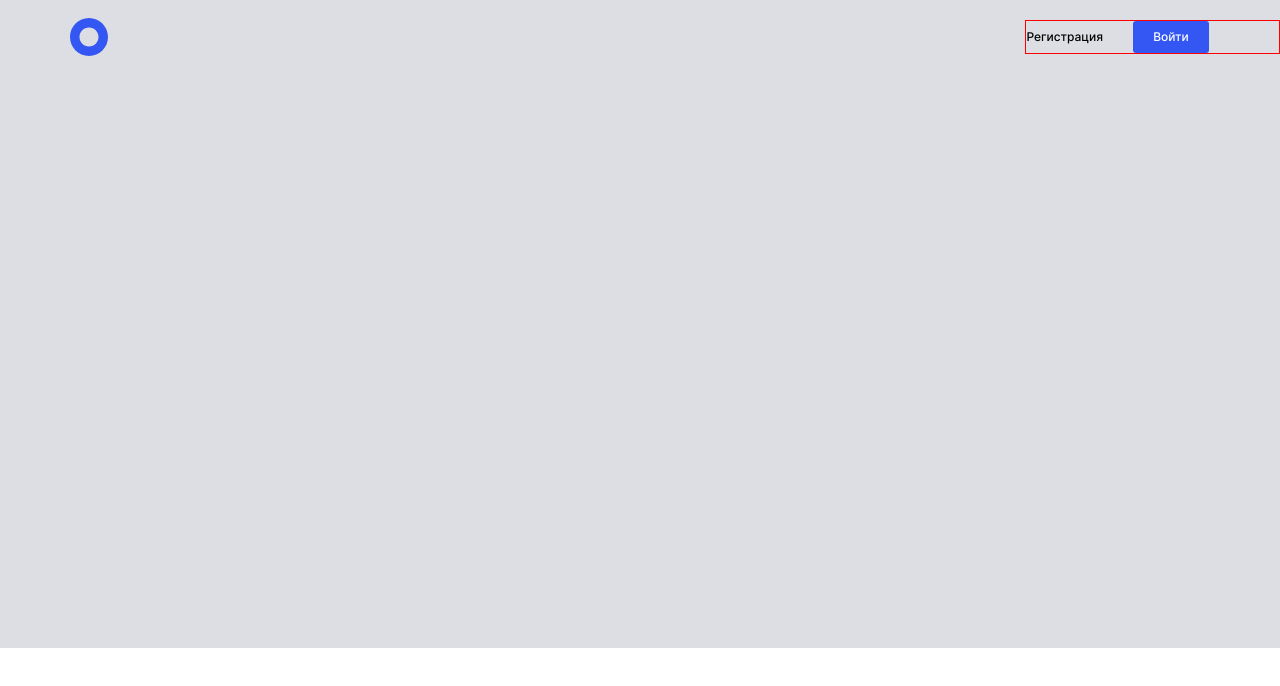
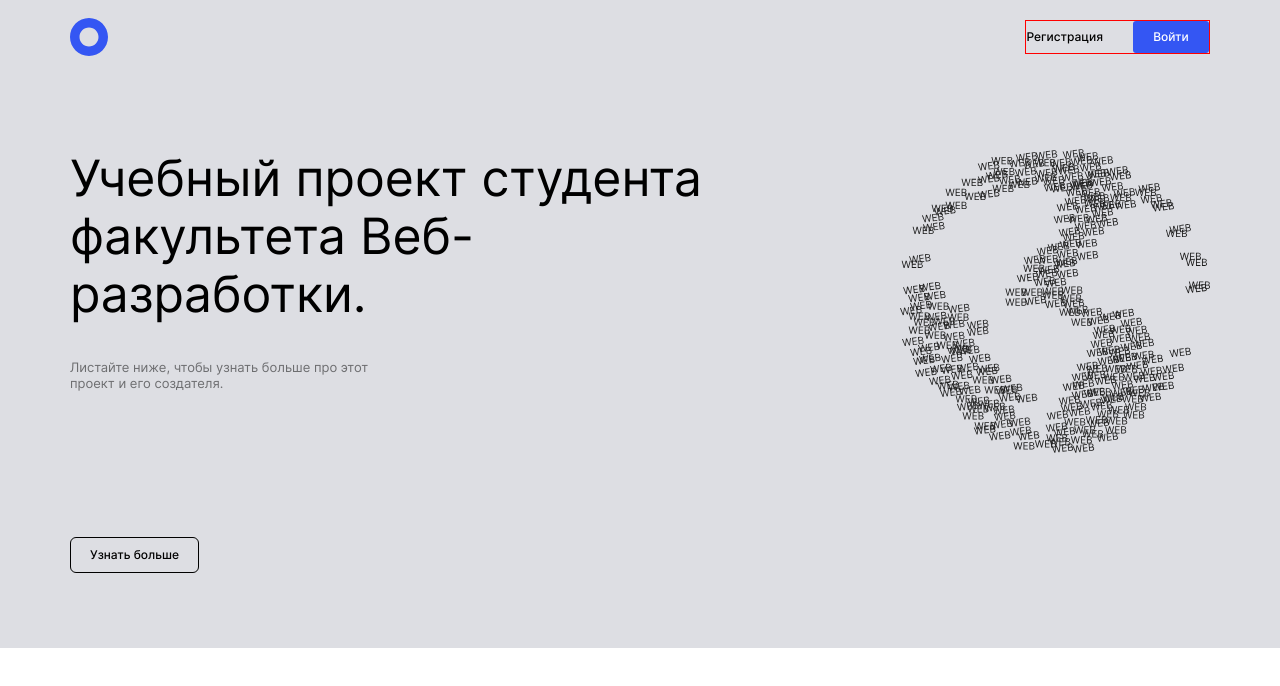
Before and after one commit to ilyaternovykh/movies-explorer-frontend, a React (Create React App) app: page / in a window 1280 px wide. Shown: the top 686 px of the page. Built offline with nearby package versions, Linux system fonts and the light colour scheme.

Commit message:
feat: сверстать компонент Promo

```diff
--- a/src/components/App/App.css
+++ b/src/components/App/App.css
@@ -10,3 +10,19 @@
   max-width: 1280px;
   margin: 0 auto;
 }
+
+.page-padding {
+  padding: 0 18px;
+}
+
+@media screen and (min-width: 768px) {
+  .page-padding {
+    padding: 0 50px;
+  }
+}
+
+@media screen and (min-width: 920px) {
+  .page-padding {
+    padding: 0 70px;
+  }
+}
--- a/src/components/Header/Header.css
+++ b/src/components/Header/Header.css
@@ -20,17 +20,17 @@
   background-repeat: no-repeat;
   background-position: center;
   /* margin-top: 18px; */
-  margin-left: 14px;
+  /* margin-left: 14px; */
 }
 
 @media screen and (min-width: 768px) {
   .header__logo {
-    margin-left: 30px;
+    /* margin-left: 30px; */
   }
 }
 
 @media screen and (min-width: 920px) {
   .header__logo {
-    margin-left: 70px;
+    /* margin-left: 70px; */
   }
 }
--- a/src/components/Header/Header.js
+++ b/src/components/Header/Header.js
@@ -2,7 +2,7 @@ import Navigation from '../Navigation/Navigation';
 
 function Header({ headerStatus, menuValue }) {
   const headerClassName = (
-    `header ${headerStatus ? 'header__landing' : ''}`
+    `header ${headerStatus ? 'header__landing' : ''} page-padding`
   );
 
   return(
--- a/src/components/Navigation/Navigation.css
+++ b/src/components/Navigation/Navigation.css
@@ -10,7 +10,7 @@
 
 .header__account-button {
   margin: 0;
-  margin-right: 14px;
+  /* margin-right: 14px; */
   font-style: normal;
   font-weight: 500;
   font-size: 12px;
@@ -45,7 +45,7 @@
   opacity: 0.7;
 }
 
-@media screen and (min-width: 768px) {
+/* @media screen and (min-width: 768px) {
   .header__account-button {
     margin-right: 30px;
   }
@@ -55,4 +55,4 @@
   .header__account-button {
     margin-right: 70px;
   }
-}
+} */
--- a/src/components/Promo/Promo.css
+++ b/src/components/Promo/Promo.css
@@ -1,4 +1,134 @@
 .promo {
   min-height: 574px;
   background-color: #DDDEE3;
+  display: flex;
+  flex-direction: column-reverse;
+  justify-content: flex-start;
+  align-items: center;
 }
+
+.promo__description {
+  margin: 0;
+  margin-top: 44px;
+  display: flex;
+  flex-direction: column;
+  align-items: center;
+}
+
+.promo__title {
+  margin: 0 auto;
+  padding: 0;
+  font-weight: 400;
+  font-style: normal;
+  font-size: 30px;
+  line-height: 38px;
+  text-align: center;
+  max-width: 310px;
+}
+
+.promo__subtitle {
+  margin: 0;
+  margin-top: 24px;
+  max-width: 260px;
+  text-align: center;
+  opacity: 0.5;
+  font-weight: 400;
+  font-style: normal;
+  font-size: 13px;
+  line-height: 16px;
+}
+
+.promo__main-illustration {
+  margin: 0;
+  margin-top: 70px;
+  width: 210px;
+}
+
+.promo__button {
+  width: 129px;
+  height: 36px;
+  box-sizing: border-box;
+  margin: 0;
+  margin-top: 80px;
+  margin-bottom: 30px;
+  line-height: 50px;
+  font-weight: 500;
+  font-style: normal;
+  font-size: 12px;
+  line-height: 16px;
+  background: none;
+  border: 1px solid #000;
+  border-radius: 6px;
+  cursor: pointer;
+}
+
+.promo__button:hover {
+  opacity: 0.8;
+}
+
+@media screen and (min-width: 768px) {
+  .promo__main-illustration {
+    width: 310px;
+  }
+
+  .promo__description {
+    margin-top: 48px;
+  }
+
+  .promo__title {
+    max-width: 680px;
+    font-size: 40px;
+    line-height: 50px;
+  }
+
+  .promo__subtitle {
+    margin-top: 22px;
+  }
+
+  .promo__button {
+    margin-top: 92px;
+    margin-bottom: 76px;
+  }
+}
+
+@media screen and (min-width: 1024px) {
+  .promo {
+    flex-direction: row;
+    justify-content: space-between;
+    align-items: flex-start;
+  }
+
+  .promo__description {
+    margin-top: 75px;
+    align-items: flex-start;
+  }
+
+  .promo__main-illustration {
+    margin-top: 75px;
+  }
+
+  .promo__title {
+    max-width: 640px;
+    text-align: left;
+    font-size: 50px;
+    line-height: 58px;
+  }
+
+  .promo__subtitle {
+    margin-top: 36px;
+    text-align: left;
+    max-width: 310px;
+  }
+
+  .promo__button {
+    margin-top: 146px;
+    margin-bottom: 75px;
+  }
+}
+
+@media screen and (min-width: 1280px) {
+  .promo__title {
+    font-size: 50px;
+    line-height: 58px;
+  }
+}
--- a/src/components/Promo/Promo.js
+++ b/src/components/Promo/Promo.js
@@ -1,10 +1,16 @@
-
+import promoImagePath from '../../images/promo-image.svg';
 
 function Promo() {
 
 
   return(
-    <section className="promo">
+    <section className="promo page-padding">
+      <div className="promo__description">
+        <h1 className="promo__title">Учебный проект студента факультета Веб-разработки.</h1>
+        <p className="promo__subtitle">Листайте ниже, чтобы узнать больше про этот проект и его создателя.</p>
+        <button className="promo__button">Узнать больше</button>
+      </div>
+      <img className="promo__main-illustration" src={promoImagePath} alt="Веб" />
 
     </section>
   );
```
